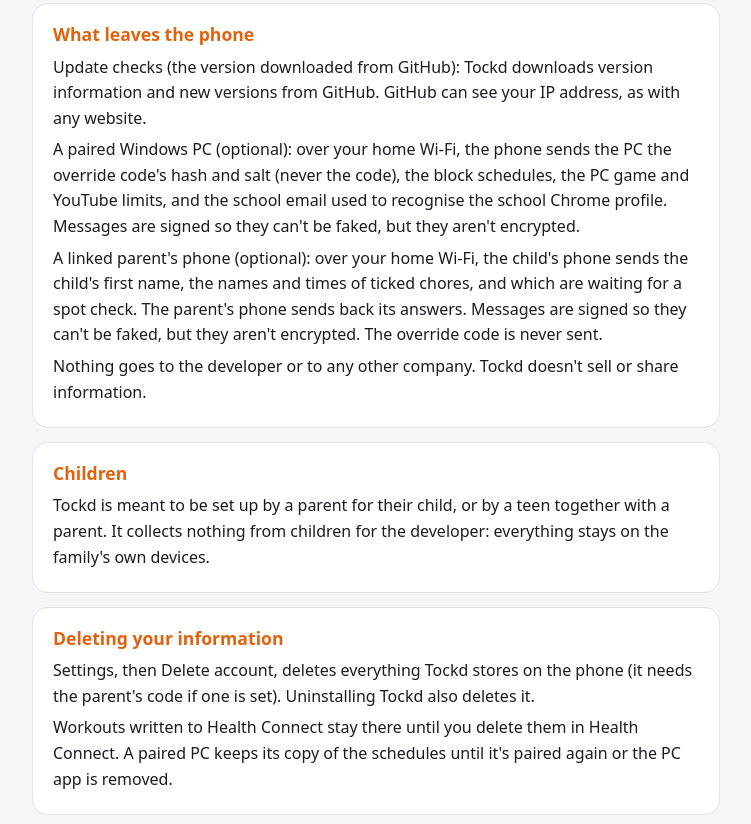
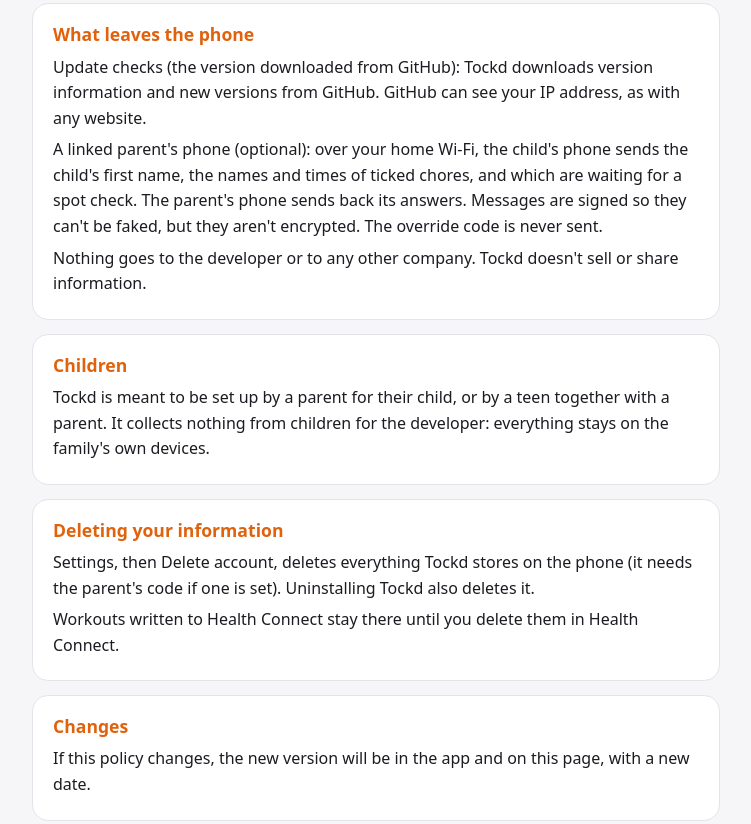
Before and after one commit to ChaosWolfLord/tockd, a plain HTML site: page docs/privacy.html in a window 1280 px wide. Shown: the part 1285-2109 px from the top of the page, without its empty margins (264-1015 px from the left). Drawn offline with Linux system fonts and the light colour scheme.

Commit message:
Website: update privacy.html

```diff
--- a/docs/privacy.html
+++ b/docs/privacy.html
@@ -33,7 +33,7 @@
 
 <section>
 <h2>What Tockd stores on the phone</h2>
-<p>A first name, chores, prizes, XP, coins, badges, streaks, block schedules, earning rules and settings.</p>
+<p>A first name, chores, prizes, coins, badges, streaks, block schedules, earning rules and settings.</p>
 <p>The parent's override code, stored only as a salted hash, so the code itself can't be read back.</p>
 <p>The override history: when the code was used and what for.</p>
 <p>Daily totals for the weekly report: minutes earned and spent, steps, and screen time per app.</p>
@@ -62,7 +62,6 @@
 <section>
 <h2>What leaves the phone</h2>
 <p>Update checks (the version downloaded from GitHub): Tockd downloads version information and new versions from GitHub. GitHub can see your IP address, as with any website.</p>
-<p>A paired Windows PC (optional): over your home Wi-Fi, the phone sends the PC the override code's hash and salt (never the code), the block schedules, the PC game and YouTube limits, and the school email used to recognise the school Chrome profile. Messages are signed so they can't be faked, but they aren't encrypted.</p>
 <p>A linked parent's phone (optional): over your home Wi-Fi, the child's phone sends the child's first name, the names and times of ticked chores, and which are waiting for a spot check. The parent's phone sends back its answers. Messages are signed so they can't be faked, but they aren't encrypted. The override code is never sent.</p>
 <p>Nothing goes to the developer or to any other company. Tockd doesn't sell or share information.</p>
 </section>
@@ -75,7 +74,7 @@
 <section>
 <h2>Deleting your information</h2>
 <p>Settings, then Delete account, deletes everything Tockd stores on the phone (it needs the parent's code if one is set). Uninstalling Tockd also deletes it.</p>
-<p>Workouts written to Health Connect stay there until you delete them in Health Connect. A paired PC keeps its copy of the schedules until it's paired again or the PC app is removed.</p>
+<p>Workouts written to Health Connect stay there until you delete them in Health Connect.</p>
 </section>
 
 <section>
```
